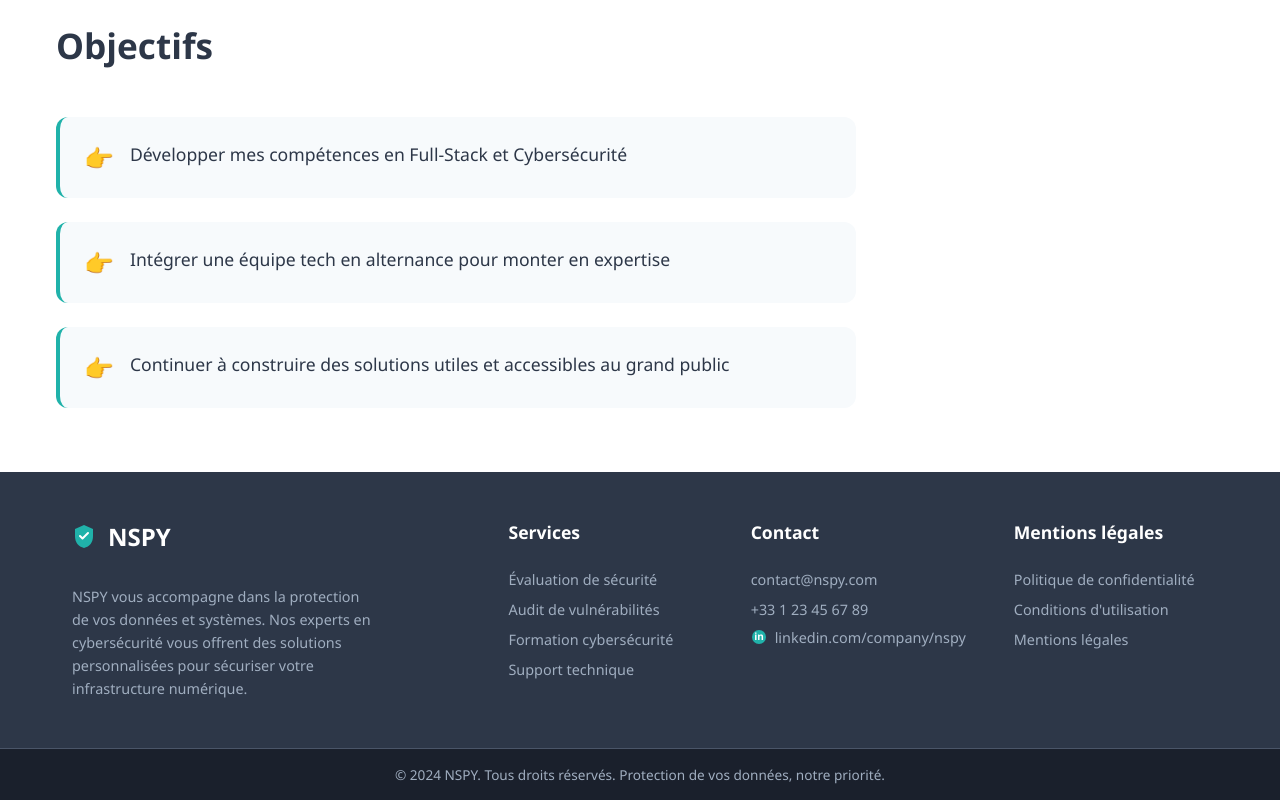
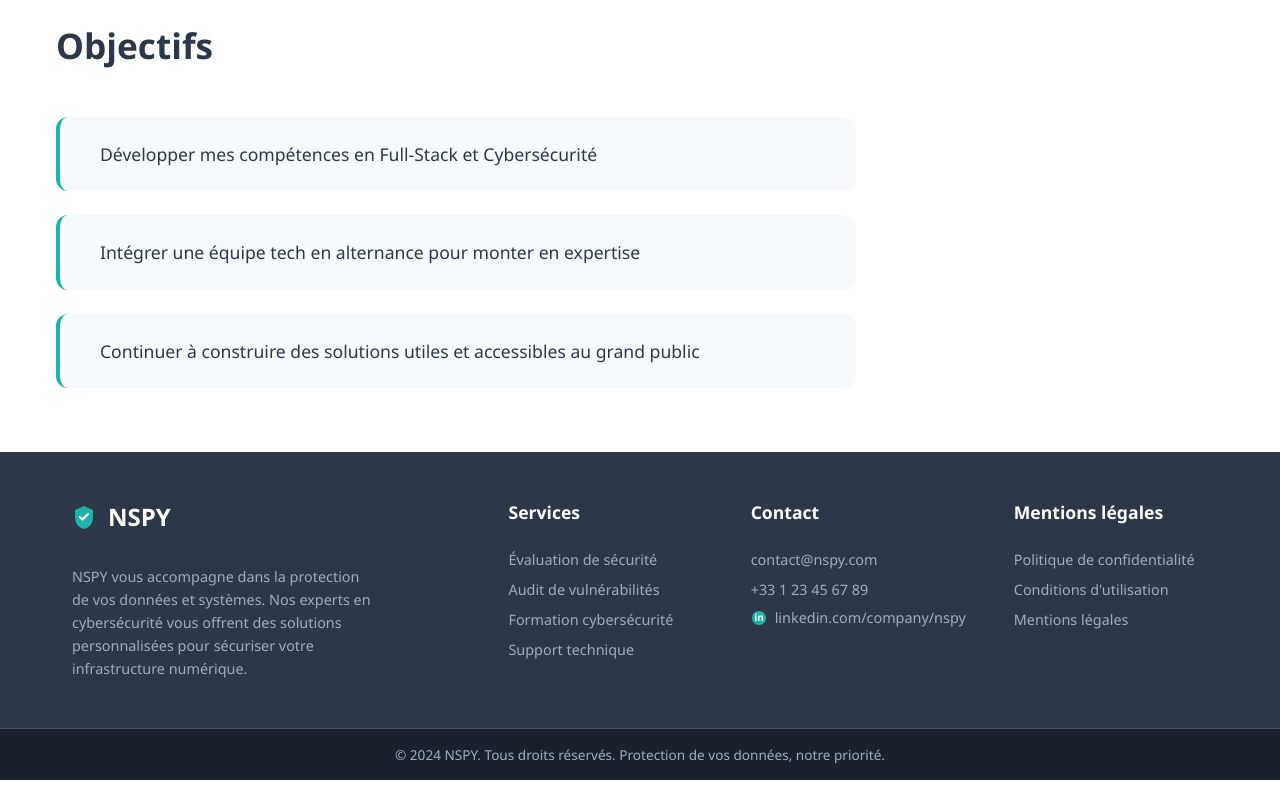
Before and after one commit to Ange-web/ProjetPersonnel, a React (Vite) app: page /parcours in a window 1280 px wide. Shown: the part 2121-2921 px from the top of the page. Built offline with nearby package versions, Linux system fonts and the light colour scheme.

Commit message:
Style: Suppression des emojis des objectifs pour un design plus épuré

```diff
--- a/src/assets/components/parcours/parcours.jsx
+++ b/src/assets/components/parcours/parcours.jsx
@@ -148,15 +148,15 @@ const Parcours = () => {
           <h2>Objectifs</h2>
           <div className="objectives-list">
             <div className="objective-item">
-              <div className="objective-icon">👉</div>
+              <div className="objective-icon"></div>
               <p>Développer mes compétences en Full-Stack et Cybersécurité</p>
             </div>
             <div className="objective-item">
-              <div className="objective-icon">👉</div>
+              <div className="objective-icon"></div>
               <p>Intégrer une équipe tech en alternance pour monter en expertise</p>
             </div>
             <div className="objective-item">
-              <div className="objective-icon">👉</div>
+              <div className="objective-icon"></div>
               <p>Continuer à construire des solutions utiles et accessibles au grand public</p>
             </div>
           </div>
```
